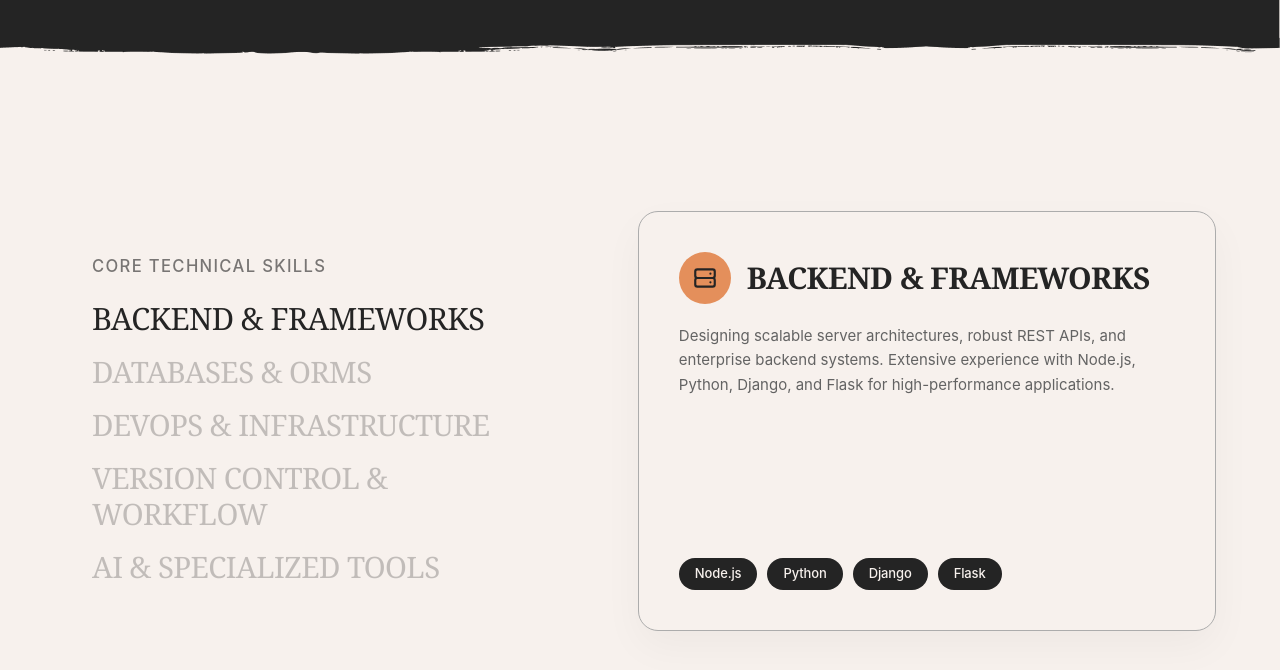
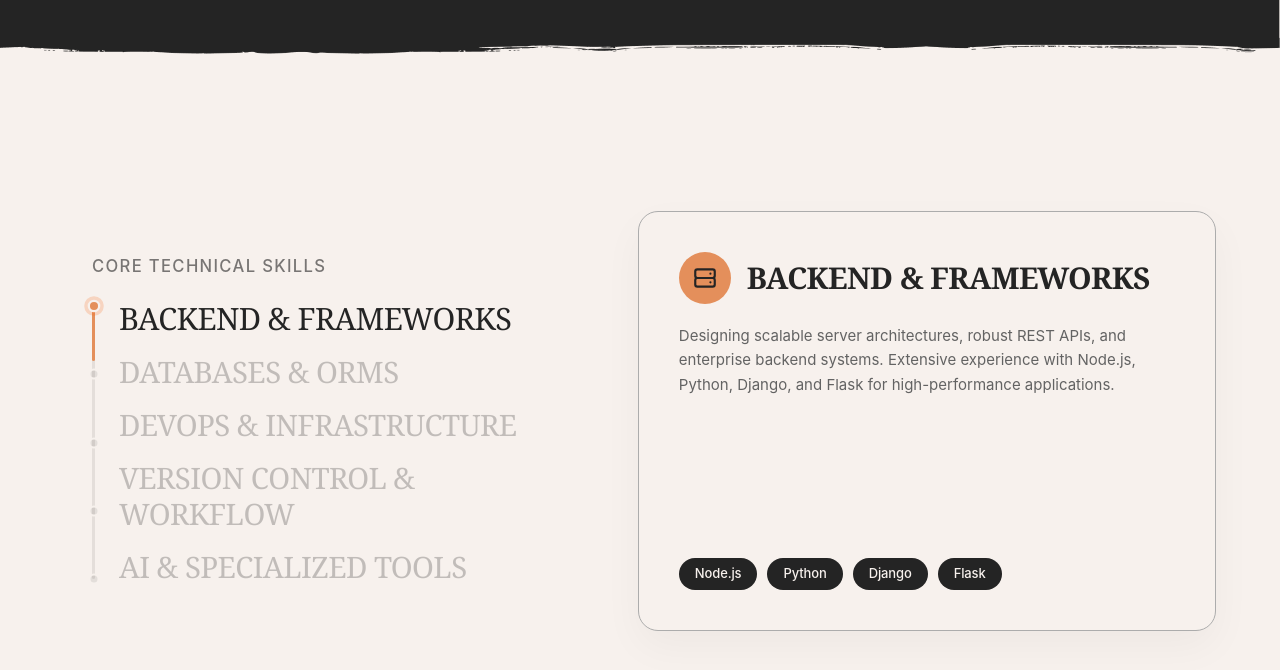
Before and after one commit to nileshgsuthar2003-cmyk/myportfolio, a React (Vite) app in the folder nilesh-portfolio-react/: page / in a window 1280 px wide. Shown: the part 4526-5196 px from the top of the page. Built offline with nearby package versions, Linux system fonts and the light colour scheme; a web font is replaced by a local one.

Commit message:
refresh issue

```diff
--- a/nilesh-portfolio-react/src/components/IntroText/IntroText.jsx
+++ b/nilesh-portfolio-react/src/components/IntroText/IntroText.jsx
@@ -1,30 +1,14 @@
-import { useRef, useEffect, useState } from 'react';
+import { useRef, useEffect } from 'react';
+
+const originalText = "MCA Student & AI Specialist crafting intelligent systems and robust backend architectures.";
+const words = originalText.split(' ');
 
 function IntroText() {
   const containerRef = useRef(null);
   const textRef = useRef(null);
-  const [chars, setChars] = useState([]);
-  const originalText = "MCA Student & AI Specialist crafting intelligent systems and robust backend architectures.";
 
   useEffect(() => {
-    // Split text into characters
-    const words = originalText.split(' ');
-    const charArray = [];
-
-    words.forEach((word, wordIdx) => {
-      word.split('').forEach((char) => {
-        charArray.push(char);
-      });
-      if (wordIdx < words.length - 1) {
-        charArray.push(' ');
-      }
-    });
-
-    setChars(charArray);
-  }, []);
-
-  useEffect(() => {
-    if (!containerRef.current || chars.length === 0) return;
+    if (!containerRef.current || !textRef.current) return;
 
     let containerTop = 0;
     let containerHeight = 0;
@@ -40,13 +24,12 @@ function IntroText() {
     }
 
     cacheDimensions();
-    window.addEventListener('resize', cacheDimensions);
-    setTimeout(cacheDimensions, 100);
+    window.addEventListener('resize', cacheDimensions, { passive: true });
 
     const handleScroll = () => {
       const scrollY = window.scrollY;
       const startTrigger = containerTop - windowHeight;
-      let progress = (scrollY - startTrigger) / containerHeight;
+      let progress = (scrollY - startTrigger) / (containerHeight || 1);
       progress = Math.max(0, Math.min(1, progress));
 
       const charElements = textRef.current?.querySelectorAll('.intro-char');
@@ -64,16 +47,14 @@ function IntroText() {
       }
     };
 
-    window.addEventListener('scroll', handleScroll);
+    window.addEventListener('scroll', handleScroll, { passive: true });
     handleScroll();
 
     return () => {
       window.removeEventListener('scroll', handleScroll);
       window.removeEventListener('resize', cacheDimensions);
     };
-  }, [chars]);
-
-  const words = originalText.split(' ');
+  }, []);
 
   return (
     <div className="sticky-intro-container" ref={containerRef} id="introContainer">
--- a/nilesh-portfolio-react/src/components/Skills/Skills.jsx
+++ b/nilesh-portfolio-react/src/components/Skills/Skills.jsx
@@ -1,29 +1,84 @@
-import { useState, useRef } from 'react';
+import { useState, useRef, useEffect, useCallback } from 'react';
 import { skillsData } from './skillsData';
 import brushStroke from '../../assets/brush-stroke.webp';
 
 function Skills() {
   const [activeIndex, setActiveIndex] = useState(0);
   const [isTransitioning, setIsTransitioning] = useState(false);
+  const [scrollProgress, setScrollProgress] = useState(0);
+  const containerRef = useRef(null);
   const displayBoxRef = useRef(null);
+  const prevIndexRef = useRef(0);
 
-  const handleSkillClick = (index) => {
-    if (index === activeIndex || isTransitioning) return;
+  // Scroll-driven skill activation
+  useEffect(() => {
+    const container = containerRef.current;
+    if (!container) return;
 
+    const handleScroll = () => {
+      const rect = container.getBoundingClientRect();
+      const containerHeight = container.offsetHeight;
+      const viewportHeight = window.innerHeight;
+
+      // How far the sticky section has scrolled through
+      // rect.top starts at some positive value and goes negative as we scroll
+      const scrolled = -rect.top;
+      const scrollableDistance = containerHeight - viewportHeight;
+
+      if (scrollableDistance <= 0) return;
+
+      const progress = Math.max(0, Math.min(1, scrolled / scrollableDistance));
+      setScrollProgress(progress);
+
+      // Map progress to skill index
+      // Divide the scroll range evenly among skills
+      const totalSkills = skillsData.length;
+      const newIndex = Math.min(
+        totalSkills - 1,
+        Math.floor(progress * totalSkills)
+      );
+
+      if (newIndex !== prevIndexRef.current) {
         setIsTransitioning(true);
-
         setTimeout(() => {
-      setActiveIndex(index);
+          setActiveIndex(newIndex);
+          prevIndexRef.current = newIndex;
           setTimeout(() => {
             setIsTransitioning(false);
           }, 50);
-    }, 300);
+        }, 200);
+      }
     };
+
+    window.addEventListener('scroll', handleScroll, { passive: true });
+    handleScroll(); // Initial check
+
+    return () => window.removeEventListener('scroll', handleScroll);
+  }, []);
+
+  // Also allow click to jump
+  const handleSkillClick = useCallback((index) => {
+    if (index === activeIndex || isTransitioning) return;
+
+    const container = containerRef.current;
+    if (!container) return;
+
+    const containerTop = container.getBoundingClientRect().top + window.scrollY;
+    const containerHeight = container.offsetHeight;
+    const viewportHeight = window.innerHeight;
+    const scrollableDistance = containerHeight - viewportHeight;
+
+    // Scroll to the position that would activate this skill
+    const targetProgress = (index + 0.5) / skillsData.length;
+    const targetScroll = containerTop + targetProgress * scrollableDistance;
+
+    window.scrollTo({ top: targetScroll, behavior: 'smooth' });
+  }, [activeIndex, isTransitioning]);
 
   const currentSkill = skillsData[activeIndex];
 
   return (
-    <div className="sticky-skills-container">
+    <div className="sticky-skills-container" ref={containerRef}>
       <section className="sticky-skills-section" id="skills">
         <img src={brushStroke} alt="brush stroke separator" className="brush-stroke-banner" />
 
@@ -33,6 +88,23 @@ function Skills() {
               Core Technical Skills
             </p>
             <div className="skills-scrolling-titles">
+              {/* Scroll progress track */}
+              <div className="skills-progress-track">
+                <div
+                  className="skills-progress-fill"
+                  style={{
+                    height: `${((activeIndex + 1) / skillsData.length) * 100}%`
+                  }}
+                />
+                {skillsData.map((_, i) => (
+                  <div
+                    key={i}
+                    className={`skills-progress-dot ${i <= activeIndex ? 'active' : ''}`}
+                    style={{ top: `${(i / (skillsData.length - 1)) * 100}%` }}
+                  />
+                ))}
+              </div>
+              <div className="skills-titles-list">
                 {skillsData.map((skill, index) => (
                   <div
                     key={skill.id}
@@ -44,6 +116,7 @@ function Skills() {
                     {skill.title}
                   </div>
                 ))}
+              </div>
             </div>
           </div>
 
--- a/nilesh-portfolio-react/src/hooks/useLenis.js
+++ b/nilesh-portfolio-react/src/hooks/useLenis.js
@@ -3,23 +3,34 @@ import Lenis from 'lenis';
 
 function useLenis() {
   useEffect(() => {
+    // Disable automatic scroll restoration so page always loads at top on refresh
+    if ('scrollRestoration' in window.history) {
+      window.history.scrollRestoration = 'manual';
+    }
+
+    window.scrollTo(0, 0);
+
     const lenis = new Lenis({
-      duration: 1.4,
+      duration: 1.2,
       easing: (t) => Math.min(1, 1.001 - Math.pow(2, -10 * t)),
       orientation: 'vertical',
       gestureOrientation: 'vertical',
       smoothWheel: true,
-      wheelMultiplier: 1.1,
+      wheelMultiplier: 1.0,
       touchMultiplier: 1.2
     });
 
+    lenis.scrollTo(0, { immediate: true });
+
+    let rafId;
     function raf(time) {
       lenis.raf(time);
-      requestAnimationFrame(raf);
+      rafId = requestAnimationFrame(raf);
     }
-    requestAnimationFrame(raf);
+    rafId = requestAnimationFrame(raf);
 
     return () => {
+      cancelAnimationFrame(rafId);
       lenis.destroy();
     };
   }, []);
--- a/nilesh-portfolio-react/src/styles/index.css
+++ b/nilesh-portfolio-react/src/styles/index.css
@@ -71,12 +71,15 @@ html, body {
 }
 
 html {
-  scroll-behavior: smooth;
+  scroll-behavior: auto;
 }
 
 /* Lenis Integration smooth scroll */
 html.lenis, html.lenis body {
   height: auto;
+}
+html.lenis {
+  scroll-behavior: auto !important;
 }
 .lenis [data-lenis-prevent] {
   overscroll-behavior: contain;
@@ -585,7 +588,7 @@ img {
 .sticky-skills-container {
   position: relative;
   z-index: 10;
-  height: 250vh;
+  height: 400vh;
 }
 
 .sticky-skills-section {
@@ -642,12 +645,60 @@ img {
 
 .skills-scrolling-titles {
   display: flex;
-  flex-direction: column;
+  flex-direction: row;
+  align-items: stretch;
+  gap: 24px;
   font-family: var(--font-display);
   font-size: clamp(20px, 2.4vw, 38px);
   line-height: 1.2;
   text-transform: uppercase;
+}
+
+/* Progress track */
+.skills-progress-track {
+  position: relative;
+  width: 3px;
+  background: rgba(0, 0, 0, 0.08);
+  border-radius: 3px;
+  flex-shrink: 0;
+  margin-top: 6px;
+  margin-bottom: 6px;
+}
+
+.skills-progress-fill {
+  position: absolute;
+  top: 0;
+  left: 0;
+  width: 100%;
+  background: var(--color-accent);
+  border-radius: 3px;
+  transition: height 0.5s cubic-bezier(0.22, 1, 0.36, 1);
+}
+
+.skills-progress-dot {
+  position: absolute;
+  left: 50%;
+  transform: translate(-50%, -50%);
+  width: 11px;
+  height: 11px;
+  border-radius: 50%;
+  background: rgba(0, 0, 0, 0.08);
+  border: 2px solid var(--color-bg);
+  transition: background 0.4s ease, box-shadow 0.4s ease, transform 0.4s ease;
+  z-index: 2;
+}
+
+.skills-progress-dot.active {
+  background: var(--color-accent);
+  box-shadow: 0 0 0 3px rgba(244, 96, 10, 0.2);
+  transform: translate(-50%, -50%) scale(1.15);
+}
+
+.skills-titles-list {
+  display: flex;
+  flex-direction: column;
   gap: 16px;
+  flex: 1;
 }
 
 .skill-row-title {
```
Lines whose indentation alone changed are shown as unchanged.
